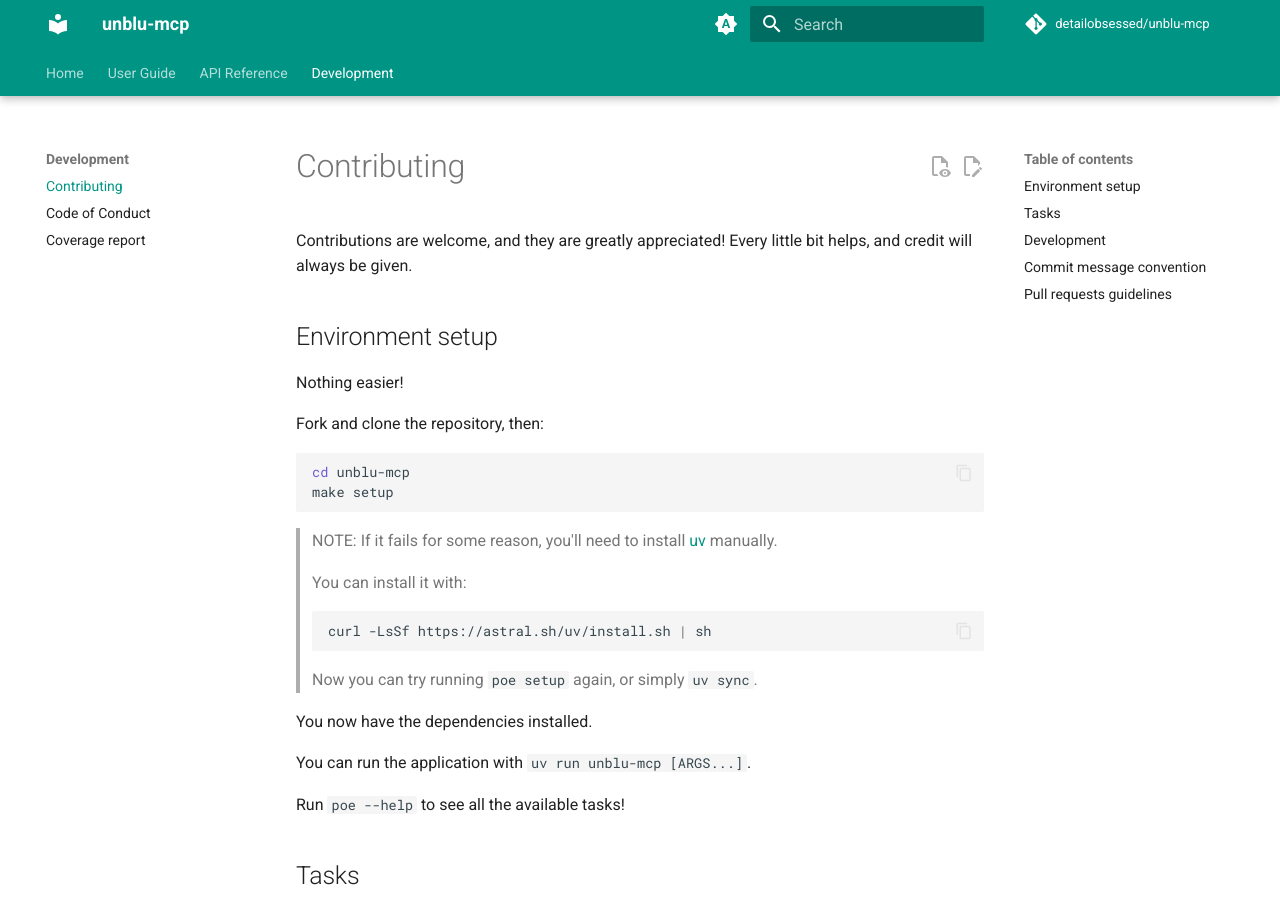
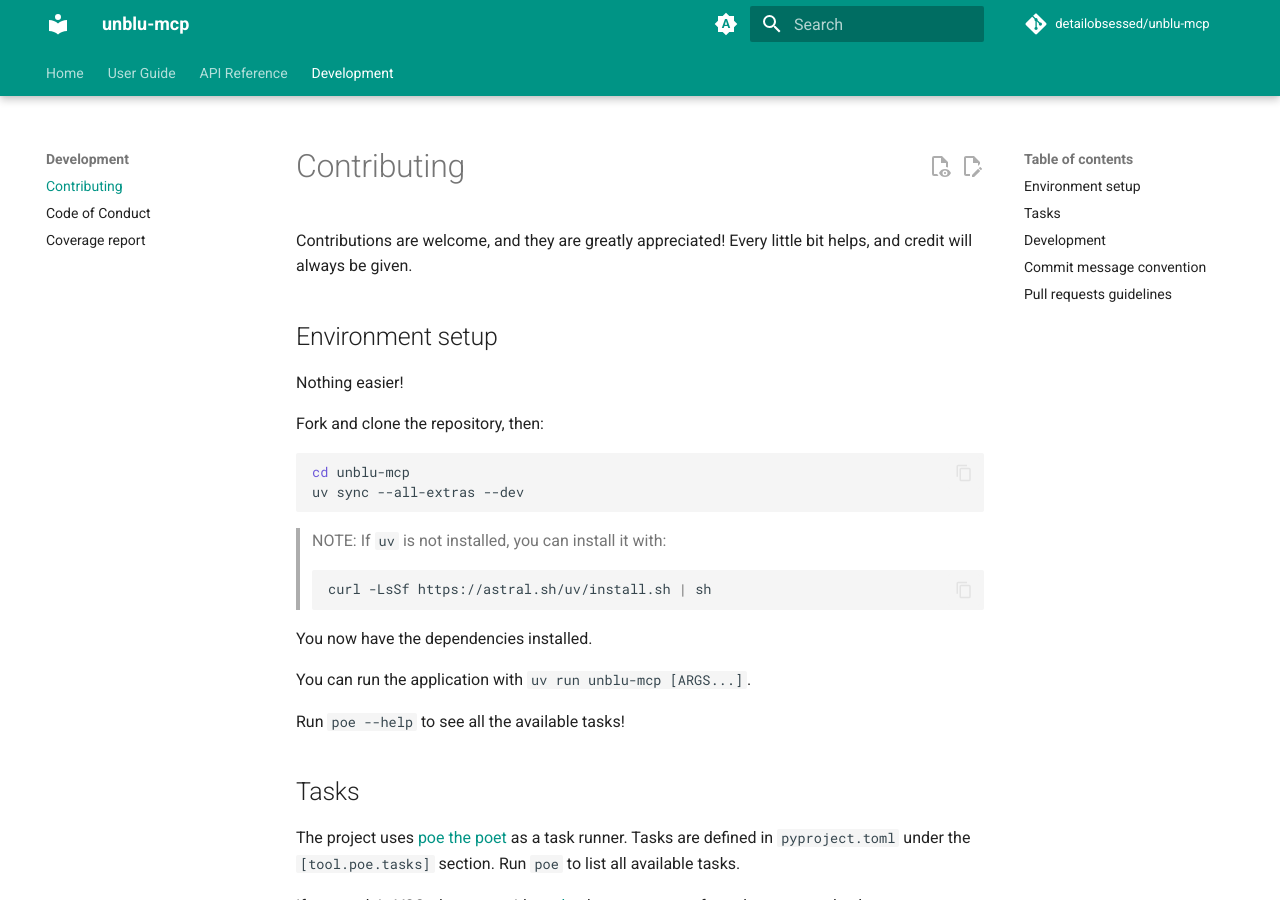
Before and after one commit to detailobsessed/unblu-mcp, an MkDocs documentation site: the page built from docs/contributing.md, in a window 1280 px wide and 900 px high. Built offline with MkDocs 1.6.1 and Material for MkDocs 9.7.7, drawn with Linux system fonts in a browser that asks for light colours; comment, search, counter and statistics services are not loaded.

Commit message:
docs: fix CONTRIBUTING.md and markdownlint issues
- Replace make setup with uv sync --all-extras --dev
- Add language tags to code blocks
- Update markdownlint config for issue templates and mkdocs patterns

````diff
--- a/CONTRIBUTING.md
+++ b/CONTRIBUTING.md
@@ -10,18 +10,14 @@ Fork and clone the repository, then:
 
 ```bash
 cd unblu-mcp
-make setup
+uv sync --all-extras --dev
 ```
 
-> NOTE: If it fails for some reason, you'll need to install [uv](https://github.com/astral-sh/uv) manually.
->
-> You can install it with:
+> NOTE: If `uv` is not installed, you can install it with:
 >
 > ```bash
 > curl -LsSf https://astral.sh/uv/install.sh | sh
 > ```
->
-> Now you can try running `poe setup` again, or simply `uv sync`.
 
 You now have the dependencies installed.
 
@@ -60,7 +56,7 @@ Don't bother updating the changelog, we will take care of this.
 
 Commit messages must follow our convention based on the [Angular style](https://gist.github.com/stephenparish/9941e89d80e2bc58a153#format-of-the-commit-message) or the [Karma convention](https://karma-runner.github.io/4.0/dev/git-commit-msg.html):
 
-```
+```text
 <type>[(scope)]: Subject
 
 [Body]
@@ -84,7 +80,7 @@ Scope and body are optional. Type can be:
 
 If you write a body, please add trailers at the end (for example issues and PR references, or co-authors), without relying on GitHub's flavored Markdown:
 
-```
+```text
 Body.
 
 Issue #10: https://github.com/namespace/project/issues/10
````
Also changed, not shown: .windsurf/rules/graphite-cli.md (+6 -6 lines), README.md (+1 -0 lines), docs/license.md (+1 -1 lines), .github/ISSUE_TEMPLATE/1-bug.md, 2 other files.
